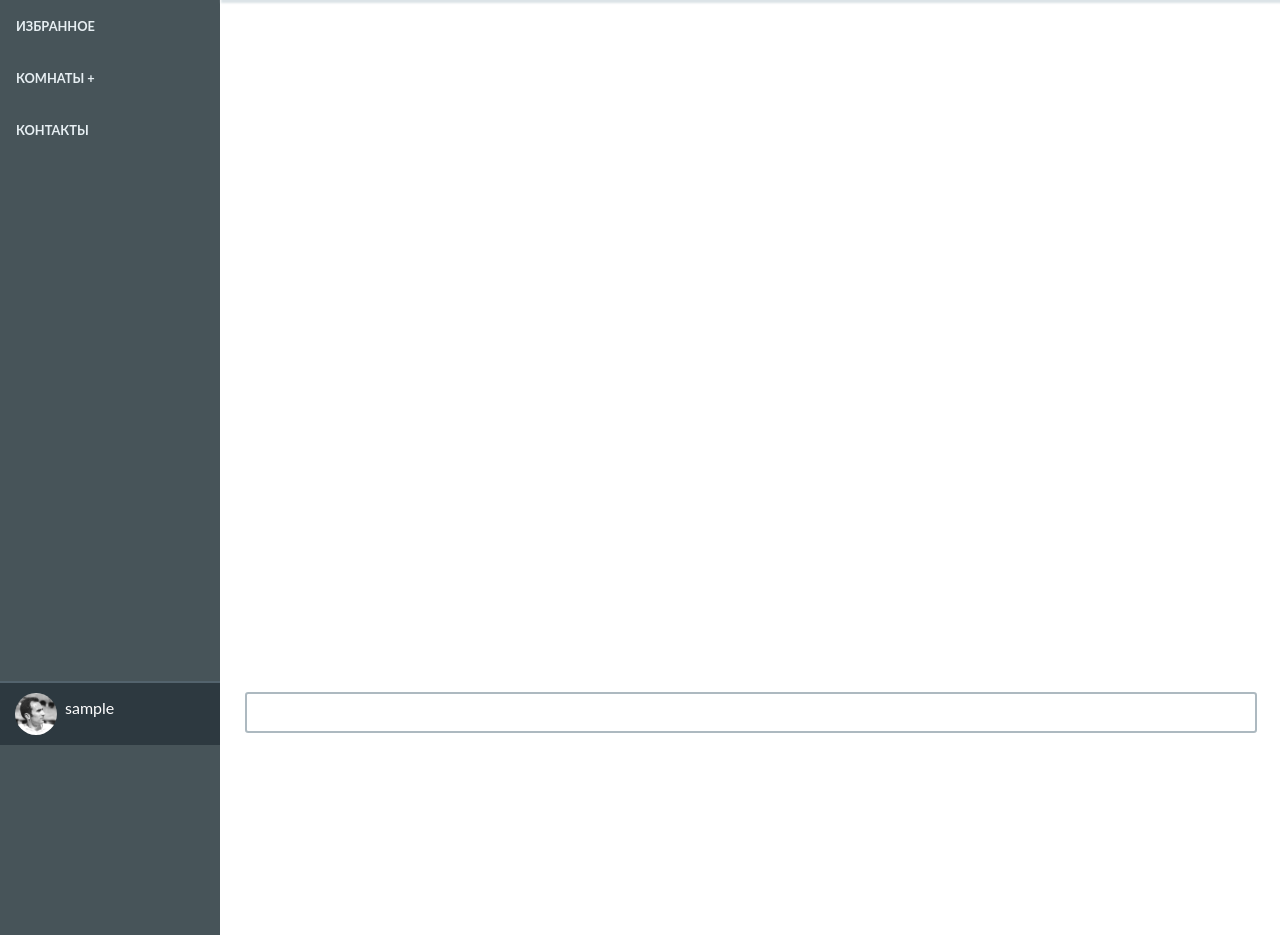
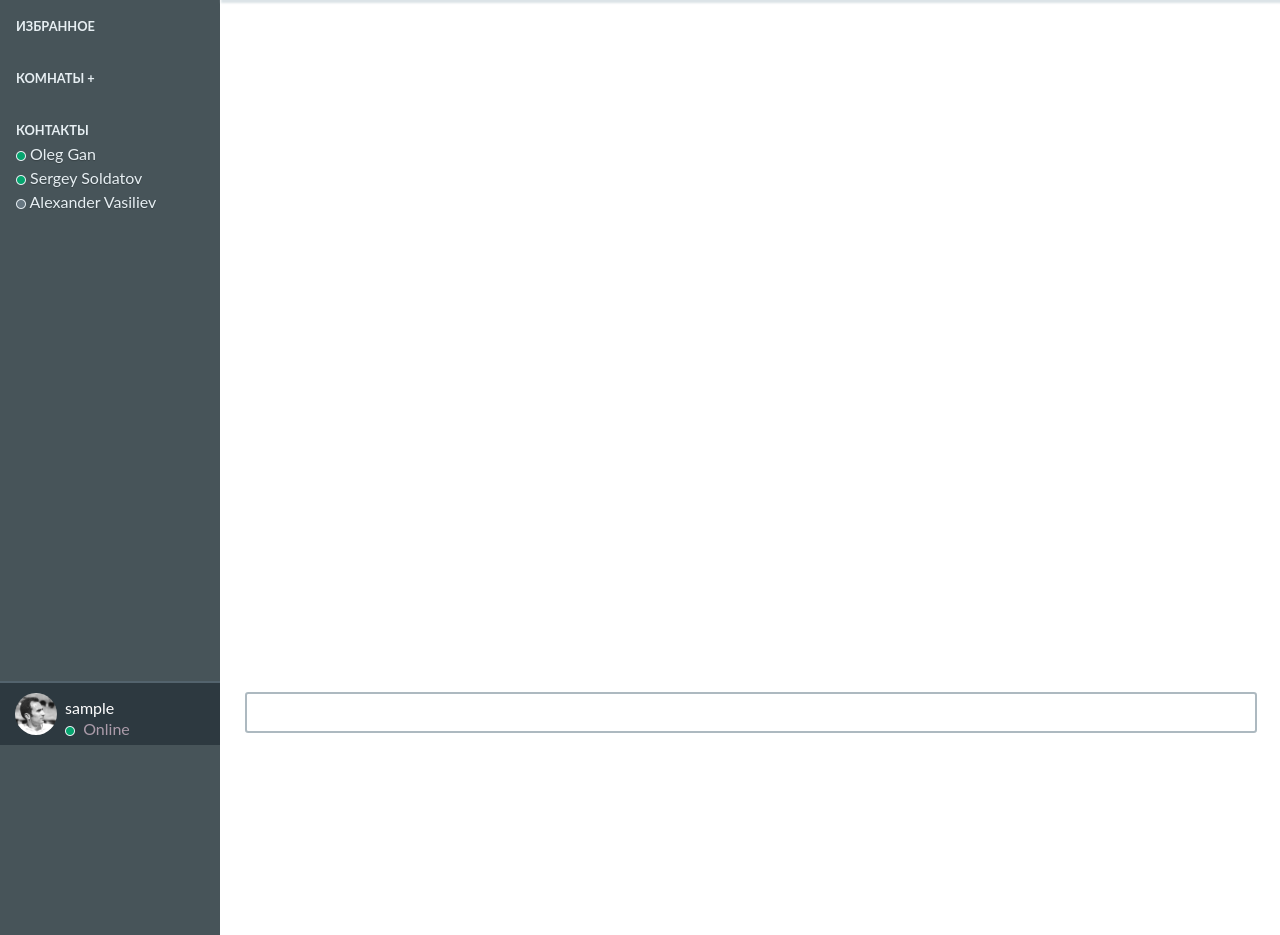
Before and after one commit to OlegGanshonkov/yahackathon2, a PHP site: page /chat.php in a window 1280 px wide. Shown: the part 55-990 px from the top of the page. Run offline with PHP 8.4, Linux system fonts and the light colour scheme; the visitor is signed in with stand-in values (Sample User, id 1); data that the repository does not hold is empty.

Commit message:
Статичный список пользователей + статусы онлайн/офлайн

```diff
--- a/chat.php
+++ b/chat.php
@@ -128,7 +128,34 @@
 
                                 <div id="direct_messages" class="section_holder">
                                     <h2 id="direct_messages_header" class="hoverable overflow_ellipsis">Контакты</h2>
-                                    <ul id="im-list"></ul>
+                                    <ul id="im-list">
+                                    <li class="channel_100 channel ">
+                                        <a class="channel_name">
+                                            <span class="overflow_ellipsis">
+                                                <span class="prefix_np"><img src="images/online.png" height="10" width="10" alt=""></span>
+                                                Oleg Gan
+                                            </span>
+                                        </a>
+                                    </li>
+
+                                    <li class="channel_200 channel ">
+                                        <a class="channel_name">
+                                            <span class="overflow_ellipsis">
+                                                <span class="prefix_np"><img src="images/online.png" height="10" width="10" alt=""></span>
+                                                Sergey Soldatov
+                                            </span>
+                                        </a>
+                                    </li>
+
+                                    <li class="channel_300 channel ">
+                                        <a class="channel_name">
+                                            <span class="overflow_ellipsis">
+                                                <span class="prefix_np"><img src="images/offline.png" height="10" width="10" alt=""></span>
+                                                Alexander Vasiliev
+                                            </span>
+                                        </a>
+                                    </li>
+                                </ul>
                                     <div class="clear_both"></div>
                                 </div>
 
@@ -137,7 +164,7 @@
                             <div id='user_menu'>
                                 <div id="current_user_avatar"><span class="member_image thumb_48" style="background-image: url('images/ava.jpg')"></span></div>
                                 <span id="current_user_name" class="overflow_ellipsis"><?php echo $_SESSION['user']; ?></span>
-                                <span id="connection_status"></span>
+                                <span id="connection_status"><img src="images/online.png" height="10" width="10" alt="">&nbsp;&nbsp;Online</span>
                                 <i class="fa fa-chevron-up"></i>
                             </div>
 
```
